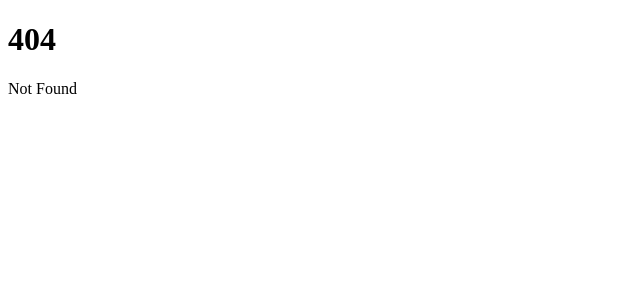
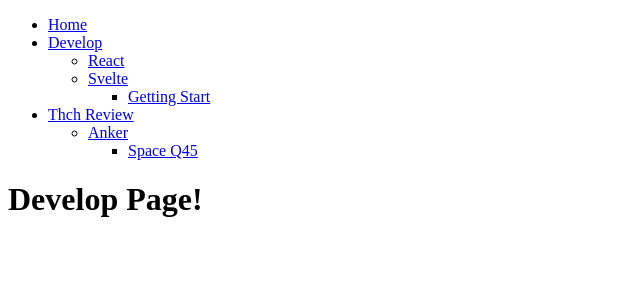
Before and after one commit to taeksoolee/svelte-blog, a SvelteKit app: page /develop in a window 1280 px wide. Before the commit this address had no page. Shown: the top 300 px of the page, without its empty margins (0-640 px from the left). Built offline with nearby package versions, Linux system fonts and the light colour scheme.

Commit message:
chore: 기본 구조 설정

```diff
--- a/src/app.html
+++ b/src/app.html
@@ -6,7 +6,7 @@
 		<meta name="viewport" content="width=device-width" />
 		%sveltekit.head%
 	</head>
-	<body data-sveltekit-preload-data="hover">
+	<body data-svelt`ekit-preload-data="hover">
 		<div style="display: contents">%sveltekit.body%</div>
 	</body>
 </html>
--- /dev/null
+++ b/src/routes/+error.svelte
@@ -0,0 +1,5 @@
+<svelte:head>
+  <title>Error 404</title>
+</svelte:head>
+
+<h1>Error Page!</h1>
--- /dev/null
+++ b/src/routes/+layout.svelte
@@ -0,0 +1,46 @@
+<script lang="ts">
+
+</script>
+
+<div>
+  <section>
+    <nav class="navigation">
+      <ul>
+        <li><a href="/">Home</a></li>
+        <li>
+          <a href="/develop">Develop</a>
+          <ul>
+            <li><a href="/develop/react">React</a></li>
+            <li>
+              <a href="/develop/svelte">Svelte</a>
+              <ul>
+                <li><a href="/develop/svelte/getting-start">Getting Start</a></li>
+              </ul>
+            </li>
+          </ul>
+        </li>
+        <li>
+          <a href="/tech-review">Thch Review</a>
+          <ul>
+            <li>
+              <a href="/tech-review/anker">Anker</a>
+              <ul>
+                <li><a href="/tech-review/anker/q45">Space Q45</a></li>
+              </ul>
+            </li>
+          </ul>
+        </li>
+      </ul>
+    </nav>
+  </section>
+
+  <main>
+    <slot></slot>
+  </main>
+</div>
+
+<style>
+  .navigation {
+
+  }
+</style>
--- /dev/null
+++ b/src/routes/develop/+page.svelte
@@ -0,0 +1,5 @@
+<svelte:head>
+  <title>Develop Page</title>
+</svelte:head>
+
+<h1>Develop Page!</h1>
--- /dev/null
+++ b/src/routes/develop/react/+page.svelte
@@ -0,0 +1,5 @@
+<svelte:head>
+  <title>React Page</title>
+</svelte:head>
+
+<h1>React Page!</h1>
--- /dev/null
+++ b/src/routes/develop/svelte/+page.svelte
@@ -0,0 +1,5 @@
+<svelte:head>
+  <title>Svelte Page</title>
+</svelte:head>
+
+<h1>Svelte Page!</h1>
--- /dev/null
+++ b/src/routes/develop/svelte/getting-start/+page.svelte
@@ -0,0 +1,5 @@
+<svelte:head>
+  <title>Svelte Getting Start Page</title>
+</svelte:head>
+
+<h1>Svelte Getting Start Page!</h1>
--- /dev/null
+++ b/src/routes/tech-review/+page.svelte
@@ -0,0 +1,5 @@
+<svelte:head>
+  <title>Tech Review</title>
+</svelte:head>
+
+<h1>Tech Review</h1>
--- /dev/null
+++ b/src/routes/tech-review/anker/+page.svelte
@@ -0,0 +1,5 @@
+<svelte:head>
+  <title>Anker</title>
+</svelte:head>
+
+<h1>Anker</h1>
--- /dev/null
+++ b/src/routes/tech-review/anker/q45/+page.svelte
@@ -0,0 +1,5 @@
+<svelte:head>
+  <title>q45</title>
+</svelte:head>
+
+<h1>q45</h1>
```
Also changed, not shown: src/routes/+page.svelte (+6 -2 lines).
